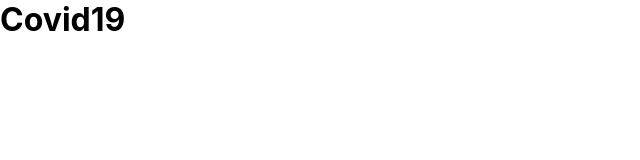
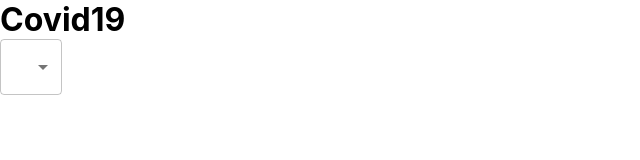
Before and after one commit to COVIDROOM/Covid-Tracker, a React (Create React App) app in the folder covid-tracker/: page / in a window 1280 px wide. Shown: the top 160 px of the page, without its empty margins (0-640 px from the left). Built offline with nearby package versions, Linux system fonts and the light colour scheme.

Commit message:
menue item creare-use material ui

```diff
--- a/covid-tracker/package.json
+++ b/covid-tracker/package.json
@@ -3,6 +3,8 @@
   "version": "0.1.0",
   "private": true,
   "dependencies": {
+    "@material-ui/core": "^4.11.4",
+    "@material-ui/icons": "^4.11.2",
     "@testing-library/jest-dom": "^5.14.1",
     "@testing-library/react": "^11.2.7",
     "@testing-library/user-event": "^12.8.3",
--- a/covid-tracker/src/App.js
+++ b/covid-tracker/src/App.js
@@ -1,9 +1,19 @@
 import './App.css';
+import { useState } from 'react';
+import {FormControl,Select,MenuItem} from '@material-ui/core';
 
 function App() {
+  const[countries,setCountries]=useState(['worldWide','SriLanka','India','UK'])
   return (
-    <div className="App">
-     <h1>Covid19</h1>
+    <div className="app">
+      <div className="app_header">
+      <h1>Covid19</h1>
+      <FormControl className="app_dropdown">
+        <Select variant="outlined" value="dummy">
+          {countries.map(country=><MenuItem value={country}>{country}</MenuItem>)}
+        </Select>
+      </FormControl>
+      </div>
     </div>
   );
 }
```
Also changed, not shown: 1 other file (tests, documents, lock files or other folders).
